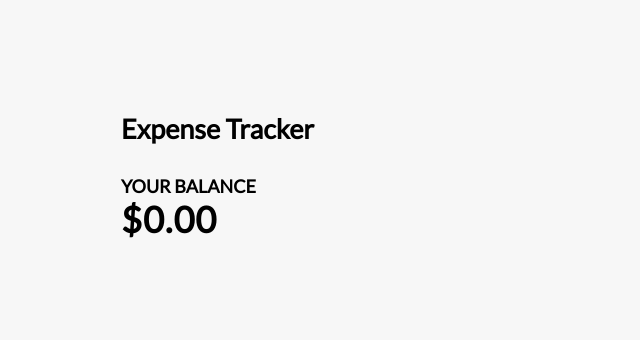
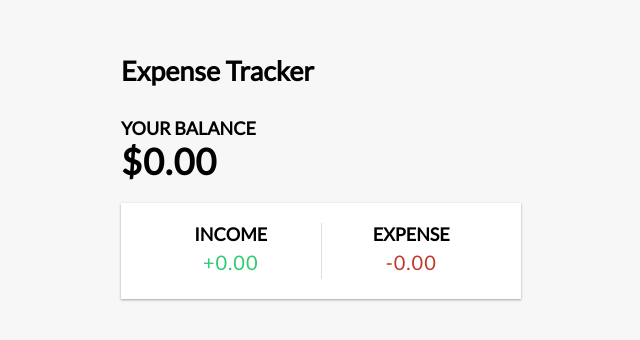
Before and after one commit to adinegoro11/vue-simple-expense-tracker, a Vue app: page / in a window 1280 px wide. Shown: the part 220-560 px from the top of the page, without its empty margins (319-959 px from the left). Built offline with nearby package versions, Linux system fonts and the light colour scheme.

Commit message:
Import incomeExpenses component

```diff
--- a/src/App.vue
+++ b/src/App.vue
@@ -2,17 +2,20 @@
   <Header></Header>
   <div class="container">
     <Balance></Balance>
+    <IncomeExpenses></IncomeExpenses>
   </div>
 </template>
 
 <script>
 import Header from "./components/Header.vue";
 import Balance from "./components/Balance.vue";
+import IncomeExpenses from "./components/IncomeExpenses.vue";
 
 export default {
   components: {
     Header,
     Balance,
+    IncomeExpenses,
   },
 };
 </script>
--- a/src/components/IncomeExpenses.vue
+++ b/src/components/IncomeExpenses.vue
@@ -0,0 +1,12 @@
+<template>
+    <div class="inc-exp-container">
+        <div>
+            <h4>Income</h4>
+            <p id="money-plus" class="money plus">+0.00</p>
+        </div>
+        <div>
+            <h4>Expense</h4>
+            <p id="money-minus" class="money minus">-0.00</p>
+        </div>
+    </div>
+</template>
```
